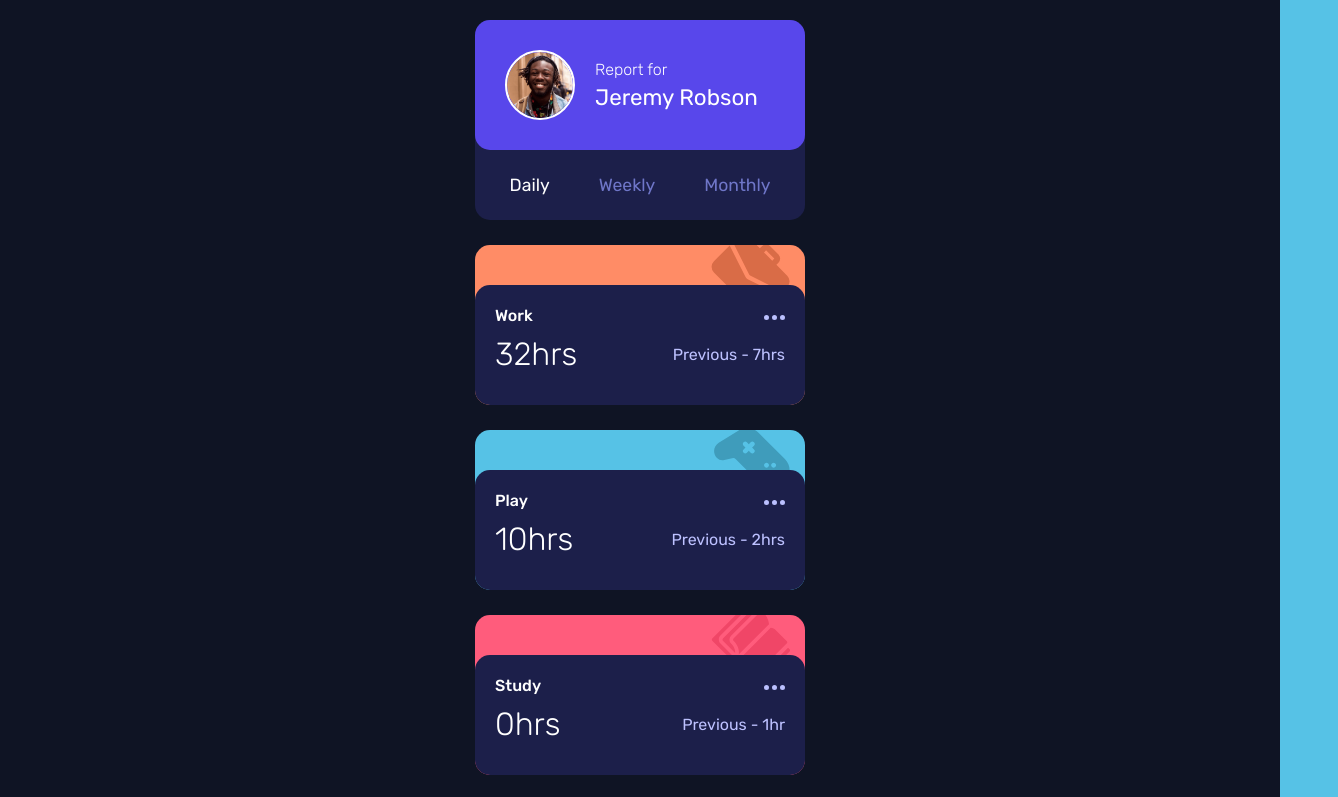
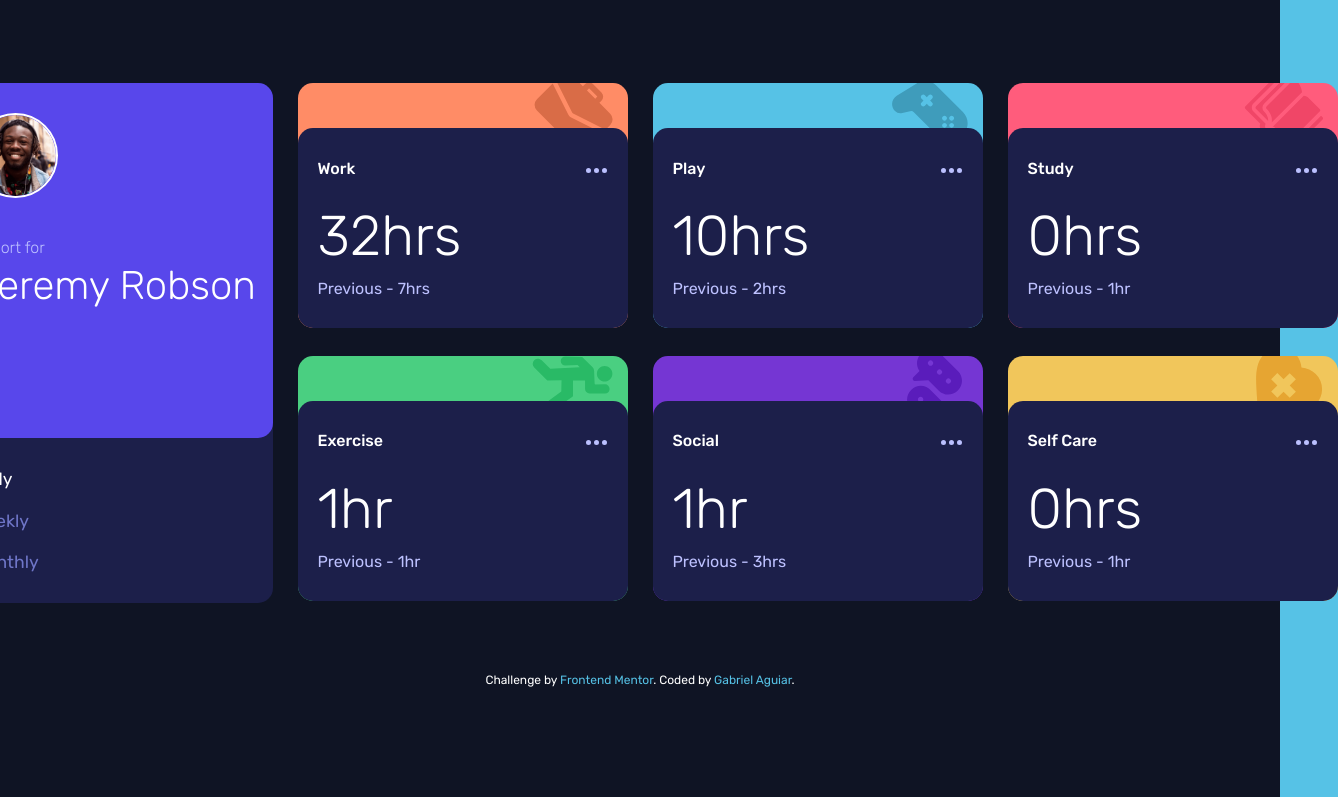
Before and after one commit to Aguiar-gabrielcosta/Time-tracking-dashboard, a website with bundled scripts: page index.html in a window 1280 px wide. Shown: the top 797 px of the page, 1338 px wide, since content can reach past the window. Built offline with nearby package versions, Linux system fonts and the light colour scheme.

Commit message:
media-queries ready

```diff
--- a/index.html
+++ b/index.html
@@ -10,6 +10,7 @@
 
   <!-- Feel free to remove these styles or customise in your own stylesheet 👍 -->
   <link rel="stylesheet" href="./styles/style.css" media="all">
+  <link rel="stylesheet" href="/styles/media-queries.css">
 </head>
 <body>
   <main>
--- /dev/null
+++ b/styles/media-queries.css
@@ -0,0 +1,73 @@
+@charset "UTF-8";
+
+@media screen and (min-width: 1110px) {
+
+    html{
+        height: 100%;
+    }
+
+    .container{
+        grid-template-columns: auto auto auto auto;
+        grid-template-rows: auto auto;
+        gap: 30px;
+    }
+
+    .container > section{
+        width: 255px;
+    }
+
+    .container > section.profile{
+        grid-row-start: 1;
+        grid-row-end: 3;
+        height: 520px;
+    }
+
+    .container > section.profile > div{
+        height: 355px;
+    }
+
+    .container > section.profile > div > img{
+        display: block;
+        float: none;
+        width: 85px;
+    }
+
+    .container > section.profile > div > h1{
+        margin-top: 40px;
+    }
+
+    .container > section.profile > div > p{
+        font-size: 2.5em;
+    }
+
+    .container > section.profile > nav{
+        flex-direction: column;
+        align-items: flex-start;
+        justify-content: space-evenly;
+        margin-left: 20px;
+        height: 165px;
+    }
+
+    .container > section.activity{
+        height: 245px;
+    }
+
+    .container > section.activity > div.content{
+        height: 200px;
+    }
+
+    .container > section.activity > div.content > div.content-timer{
+        flex-direction: column;
+        align-items: flex-start;
+        gap: 10px;
+        margin-top: 15px;
+    }
+
+    .container > section.activity > div.content > div.content-timer > p.current{
+        font-size: 3.5em;
+    }
+
+    .container > section.activity > div.content > div.content-timer > p.previous{
+        margin-left: 10px;
+    }
+}
--- a/styles/style.css
+++ b/styles/style.css
@@ -43,6 +43,7 @@ main{
     display: flex;
     flex-direction: column;
     align-items: center;
+    justify-content: center;
     background-color: var(--color-very-dark-blue);
     width: 100%;
     height: 100%;
@@ -72,7 +73,6 @@ section.profile > div{
 }
 
 section.profile > div > img{
-    display: block;
     float: left;
     margin-top: 20px;
     margin-left: 20px;
@@ -83,24 +83,24 @@ section.profile > div > img{
 
 section.profile > div > h1, p{
     display: inline-block;
-    vertical-align: middle;
 }
 
 section.profile > div > h1{
     font-weight: var(--font-weight-light);
     font-size: 1em;
+    color: var(--color-pale-blue);
     margin: 30px 0px 0px 20px;
 }
 
 section.profile > div > p{
-    font-weight: var(--font-weight-normal);
+    font-weight: var(--font-weight-light);
     font-size: 1.4em;
     margin: 5px 0px 0px 20px;
 }
 
 section.profile > nav{
     display: flex;
-    justify-content: space-around;
+    justify-content: space-evenly;
     align-items: center;
     width: 100%;
     height: 70px;
@@ -148,6 +148,7 @@ section.activity > div.content > div.content-title{
     justify-content: space-between;
     align-items: center;
     overflow: hidden;
+    margin-top: 10px;
 }
 
 section.activity > div.content > div.content-title > h1{
```
